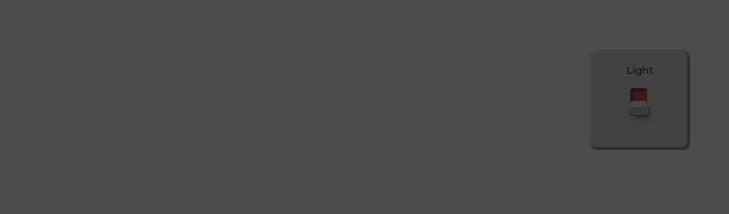
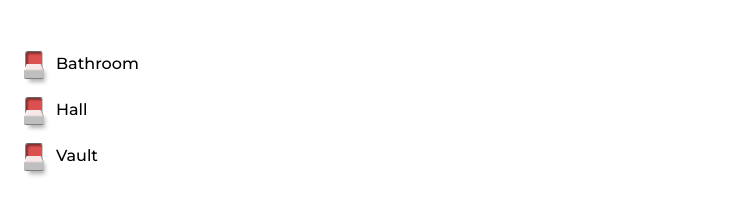
Before and after one commit to exsmund/light-switch, a website: page index.html in a window 1280 px wide. Shown: the whole page, without its empty margins (0-729 px from the left). Drawn offline with Linux system fonts and the light colour scheme.

Commit message:
update index.scss

```diff
--- a/index.html
+++ b/index.html
@@ -1,143 +1,30 @@
+<html>
 <head>
+    <meta name="viewport" content="width=device-width, initial-scale=1">
     <link href="https://fonts.googleapis.com/css2?family=Montserrat:ital,wght@0,300;0,500;0,700;1,300;1,500;1,700&display=swap" rel="stylesheet">
+    <link href="./dist/index.css" rel="stylesheet">
+    <style>
+        body{
+            padding: 40px 16px;
+            font-family: 'Montserrat', sans-serif;
+        }
+        .control-row {
+            margin-bottom: 1em;
+        }
+    </style>
 </head>
 <body>
-    <style>
-        body {
-            font-family: 'Montserrat', sans-serif;
-            padding: 20px;
-            margin: auto;
-            max-width: 800px;
-            font-size: 18px;
-        }
-        .control-row {
-            margin-bottom: 10px
-        }
-        [type="checkbox"] {
-            display: none;
-        }
-        [type="checkbox"] + label {
-            position: relative;
-            display: flex;
-            align-items: center;
-            padding: 0;
-            margin: 0;
-            padding-left: 30px;
-            height: 30px;
-            user-select: none;
-            box-sizing: content-box;
-        }
-        [type="checkbox"] + label:before {
-            content: "";
-            box-sizing: content-box;
-            position: absolute;
-            left: 0;
-            top: 3px;
-            width: 16px;
-            height: 24px;
-            background: #dc5050;
-            border-radius: 3px;
-            border-width: 1px;
-            border-style: solid;
-            border-color: #686868 #ccc #dbdbdb #888;
-            box-shadow:
-                inset 2px 2px 2px 0px rgba(0,0,0,0.4);
-        }
-
-        [type="checkbox"]:checked + label:before {
-            background: #12af12;
-            box-shadow:
-                inset 2px 15px 2px 0px rgba(0,0,0,0.4),
-                9px -4px 4px -7px rgba(0,0,0,0.3);
-            content: "|";
-            color: transparent;
-            text-align: right;
-            text-shadow: 2px 0px 1px rgba(0,0,0,.3);
-            font-size: 12px;
-        }
-        [type="checkbox"] + label:after {
-            content: "";
-            box-sizing: content-box;
-            position: absolute;
-            width: 20px;
-            height: 14px;
-            border-radius: 2px;
-            left: -1px;
-            top: 16px;
-            border-top: none;
-            border-bottom: 1px solid #7e7e7e;
-            background-image:
-                linear-gradient(to bottom, transparent 5px, #bfbfbf 7px, #bfbfbf 14px),
-                linear-gradient(68deg,transparent 12px,#f7e8e8 12px,#f7e8e8 20px,#aaa 21px,#aaa 21px,transparent 22px),
-                linear-gradient(112deg,transparent 2px,#fff 3px,#fff 3px,#f7e8e8 4px,#f7e8e8 15px,transparent 15px);
-
-            box-shadow:
-                3px 5px 4px -2px rgba(0,0,0,0.3);
-            content: "|";
-            text-align: right;
-            color: transparent;
-            text-shadow: 1px 4px 1px rgba(0,0,0,.3);
-            font-size: 8px;
-        }
-        [type="checkbox"]:checked + label:after {
-            top: 0px;
-            border-top: .5px solid #d7d7d7;
-            border-bottom: none;
-            background-image:
-                linear-gradient(to bottom,#eee 0px,#efefef 8px,transparent 10px),
-                linear-gradient(112deg,transparent 12px,#869b88 12px,#869b88 20px,#808080 21px,#808080  21px,transparent 22px),
-                linear-gradient(68deg,transparent 2px,#9f9f9f 3px,#bebebe 3px,#869b88 4px,#869b88  15px,transparent 15px);
-
-            box-shadow: none;
-            text-shadow: 1px 0px 1px rgba(0,0,0,.3);
-        }
-        .switcher {
-            margin: 30px auto;
-            width: 100px;
-            height: 100px;
-            background: #dedede;
-            border-radius: 7px;
-            box-shadow: inset 1px 1px 0px 1px rgba(255,255,255,.6), inset -1px -1px 1px 2px rgba(0,0,0,.3);
-        }
-        .switcher > label {
-            flex-direction: column;
-            padding: 14px 0;
-            height: 100px;
-            box-sizing: border-box;
-            font-size: 10px;
-            text-shadow: -1px -1px 0px rgba(0,0,0, .2), 1px 1px 0px rgba(255,255,255, .8);
-            color: #494949;
-        }
-
-        .switcher > label:before {
-            left: 40px;
-            top: 38px;
-        }
-        .switcher > label:after {
-            left: 39px;
-            top: 51px;
-        }
-        .switcher > [type="checkbox"]:checked + label:after {
-
-            top: 35px;
-        }
-        .light:before {
-            content: "";
-            position: absolute;
-            top: 0;
-            left: 0;
-            right: 0;
-            bottom: 0;
-            background: rgba(0,0,0,.7);
-            pointer-events: none;
-        }
-        [type="checkbox"]:checked ~ .light:before {
-            background: rgba(0,0,0,.1);
-        }
-    </style>
-    <div class="control-row switcher">
-        <input type="checkbox" id="checkbox4" />
-        <label for="checkbox4">Light</label>
-        <div class="light"></div>
+    <div class="control-row">
+        <input class="light-switch" type="checkbox" id="some_checkbox_1" />
+        <label for="some_checkbox_1">Bathroom</label>
+    </div>
+    <div class="control-row">
+        <input class="light-switch" type="checkbox" id="some_checkbox_2" />
+        <label for="some_checkbox_2">Hall</label>
+    </div>
+    <div class="control-row">
+        <input class="light-switch" type="checkbox" id="some_checkbox_3" />
+        <label for="some_checkbox_3">Vault</label>
     </div>
 </body>
+</html>
--- a/package.json
+++ b/package.json
@@ -2,7 +2,7 @@
     "name": "checkbox-light-switch",
     "title": "Light switch pure CSS",
     "description": "Decorating a standard HTML checkbox with pure CSS without JS",
-    "version": "1.0.1",
+    "version": "1.0.2",
     "author": {
         "name": "Evgenii Finkelstein",
         "email": "exsmund@gmail.com",
@@ -36,6 +36,7 @@
         "sass": "^1.26.5"
     },
     "scripts": {
+        "start": "sass --watch .\\scss\\index.scss ./dist/index.css",
         "build": "sass .\\scss\\index.scss ./dist/index.css"
     },
     "files": [
--- a/scss/index.scss
+++ b/scss/index.scss
@@ -1,32 +1,22 @@
 .light-switch {
     &[type="checkbox"] {
         display: none;
-    }
         + label {
-            display: flex;
-            justify-content: center;
+            display: inline-flex;
+            align-items: center;
             margin: 0;
-            padding: 14px 0;
-            width: 100px;
-            height: 100px;
+            min-height: 30px;
             box-sizing: border-box;
             position: relative;
             user-select: none;
-            z-index: 10;
+            padding-left: 32px;
 
-            font-size: 10px;
-            text-shadow: -1px -1px 0px rgba(0,0,0, .2), 1px 1px 0px rgba(255,255,255, .8);
-            color: #494949;
-
-            background: #dedede;
-            box-shadow: inset 1px 1px 0px 1px rgba(255,255,255,.6), inset -1px -1px 1px 2px rgba(0,0,0,.3);
-            border-radius: 7px;
             &:before {
                 content: "";
                 box-sizing: content-box;
                 position: absolute;
-            left: 40px;
-            top: 38px;
+                left: 1px;
+                top: 3px;
                 width: 16px;
                 height: 24px;
                 background: #dc5050;
@@ -37,28 +27,16 @@
                 box-shadow:
                     inset 2px 2px 2px 0px rgba(0,0,0,0.4);
             }
-    }
-    &[type="checkbox"]:checked + label:before {
-        background: #12af12;
-        box-shadow:
-            inset 2px 15px 2px 0px rgba(0,0,0,0.4),
-            9px -4px 4px -7px rgba(0,0,0,0.3);
-        content: "";
-        color: transparent;
-        text-align: right;
-        text-shadow: 2px 0px 1px rgba(0,0,0,.3);
-        font-size: 12px;
-    }
 
-    + label:after {
+            &:after {
                 content: "";
                 box-sizing: content-box;
                 position: absolute;
                 width: 20px;
                 height: 14px;
                 border-radius: 2px;
-        left: 39px;
-        top: 51px;
+                left: 0px;
+                top: 16px;
                 border-top: none;
                 border-bottom: 1px solid #7e7e7e;
                 background-image:
@@ -74,8 +52,21 @@
                 text-shadow: 1px 4px 1px rgba(0,0,0,.3);
                 font-size: 8px;
             }
-    [type="checkbox"]:checked + label:after {
-        top: 35px;
+        }
+        &:checked + label {
+            &:before {
+                background: #12af12;
+                box-shadow:
+                    inset 2px 15px 2px 0px rgba(0,0,0,0.4),
+                    9px -4px 4px -7px rgba(0,0,0,0.3);
+                content: "";
+                color: transparent;
+                text-align: right;
+                text-shadow: 2px 0px 1px rgba(0,0,0,.3);
+                font-size: 12px;
+            }
+            &:after {
+                top: 0;
                 border-top: .5px solid #d7d7d7;
                 border-bottom: none;
                 background-image:
@@ -87,3 +78,5 @@
                 text-shadow: 1px 0px 1px rgba(0,0,0,.3);
             }
         }
+    }
+}
```
Also changed, not shown: README.md, dist/index.css, 2 other files. Lines whose indentation alone changed are shown as unchanged.
